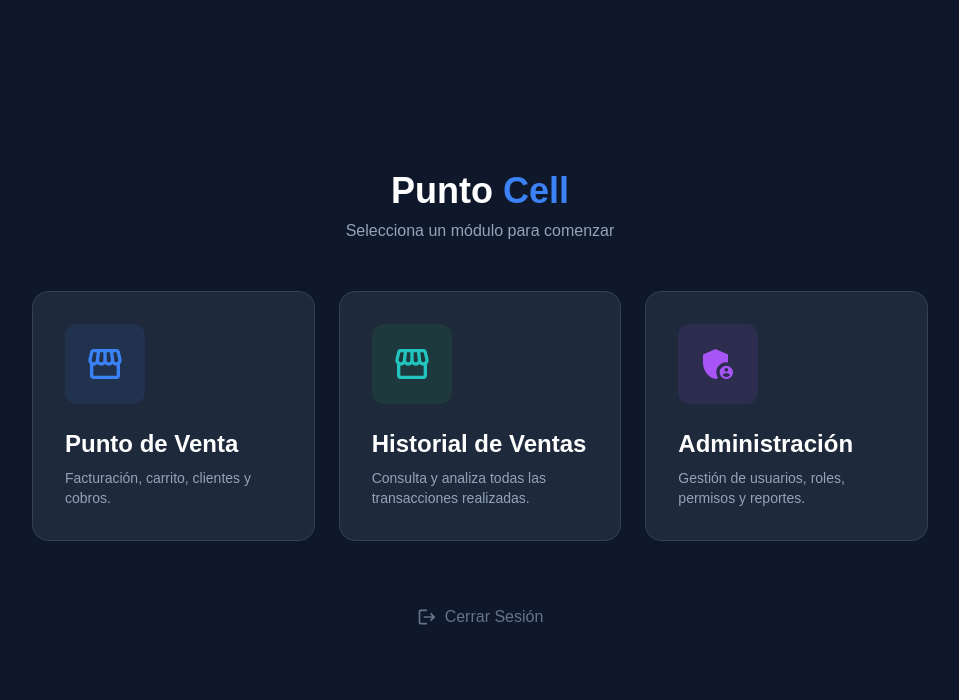
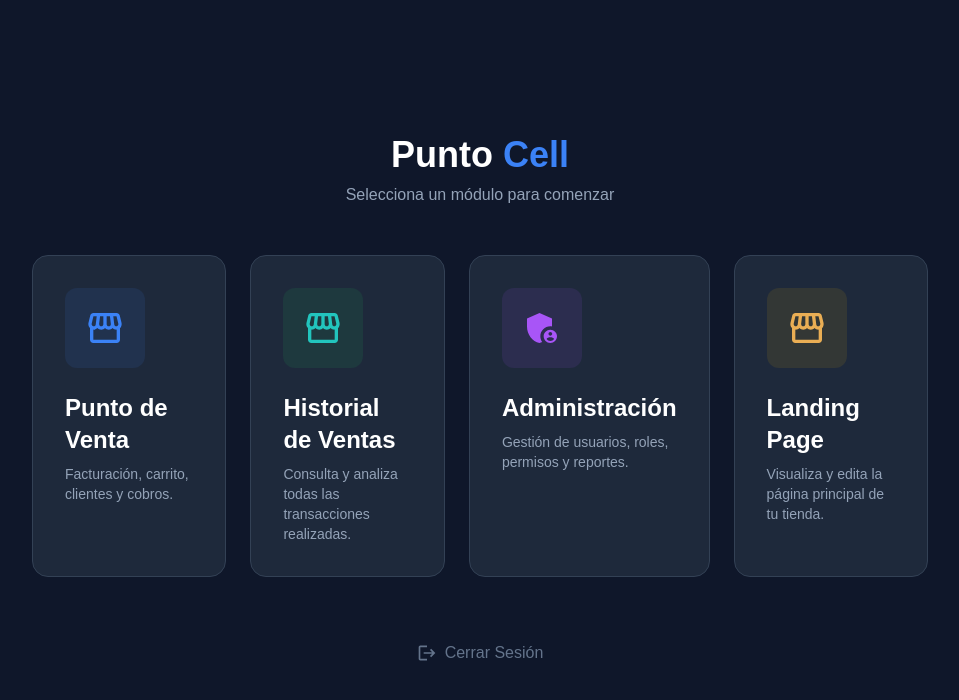
Before and after one commit to simonsclarandi/FrontendTesis, a React (Vite) app in the folder Front-end/: page /app in a window 1280 px wide. Shown: the top 700 px of the page, without its empty margins (160-1119 px from the left). Built offline with nearby package versions, Linux system fonts and the light colour scheme.

Commit message:
Se agrega acceso a landing

```diff
--- a/Front-end/src/features/hub/views/HubScreen.jsx
+++ b/Front-end/src/features/hub/views/HubScreen.jsx
@@ -38,6 +38,15 @@ export default function HubScreen() {
           <p className="text-slate-400 text-sm">Gestión de usuarios, roles, permisos y reportes.</p>
         </Link>
 
+        {/* Tarjeta Landing Page */}
+        <Link to="/" className="group flex-1 bg-slate-800 rounded-2xl p-8 border border-slate-700 hover:border-yellow-500 transition-all hover:-translate-y-1 hover:shadow-[0_10px_40px_-15px_rgba(234,179,8,0.5)]">
+          <div className="bg-yellow-500/10 w-20 h-20 rounded-xl flex items-center justify-center mb-6 group-hover:bg-yellow-500/20 transition-colors">
+            <Storefront sx={{ fontSize: 40, color: '#eaae54' }} />
+          </div>
+          <h2 className="text-2xl font-bold text-white mb-2">Landing Page</h2>
+          <p className="text-slate-400 text-sm">Visualiza y edita la página principal de tu tienda.</p>
+        </Link>
+
       </div>
 
       {/* Botón de salir */}
```
